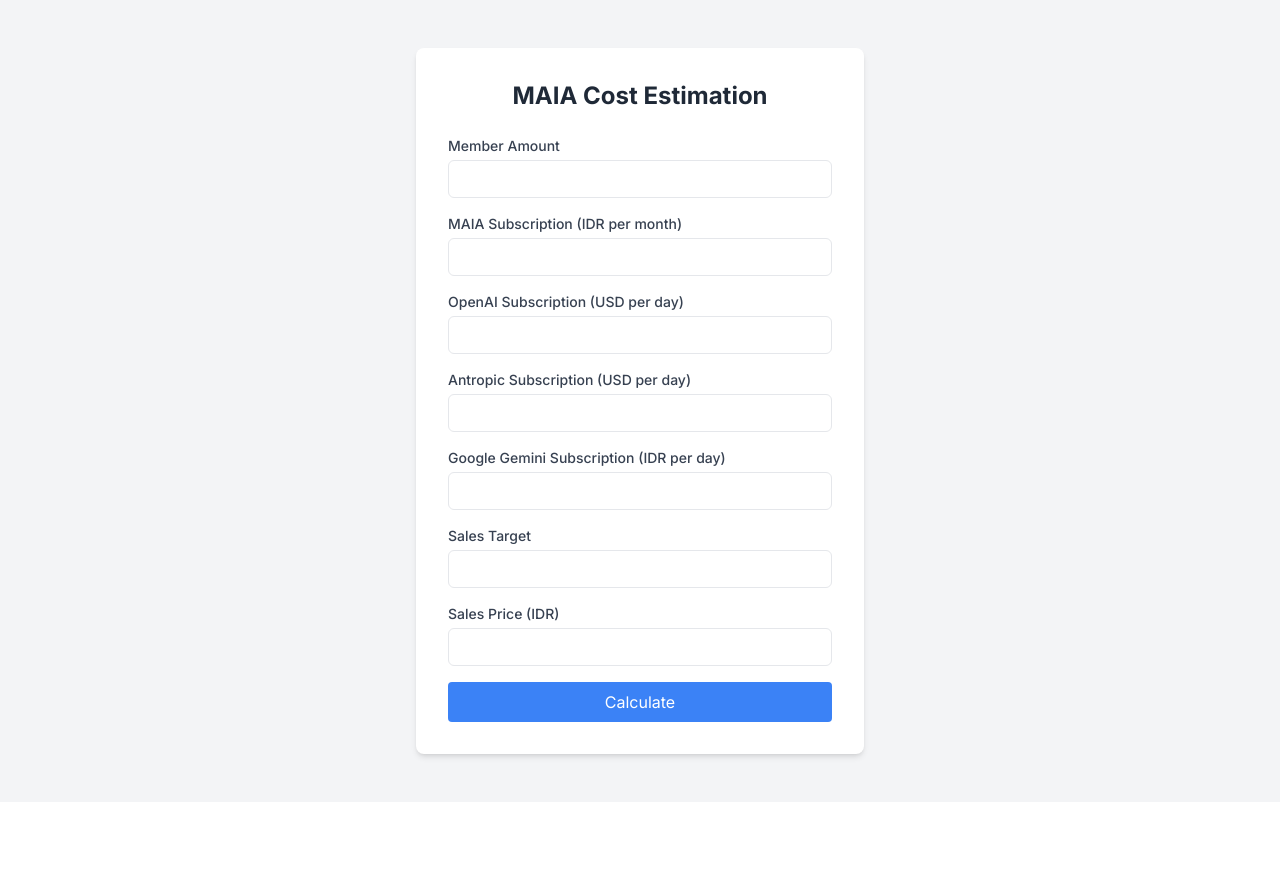
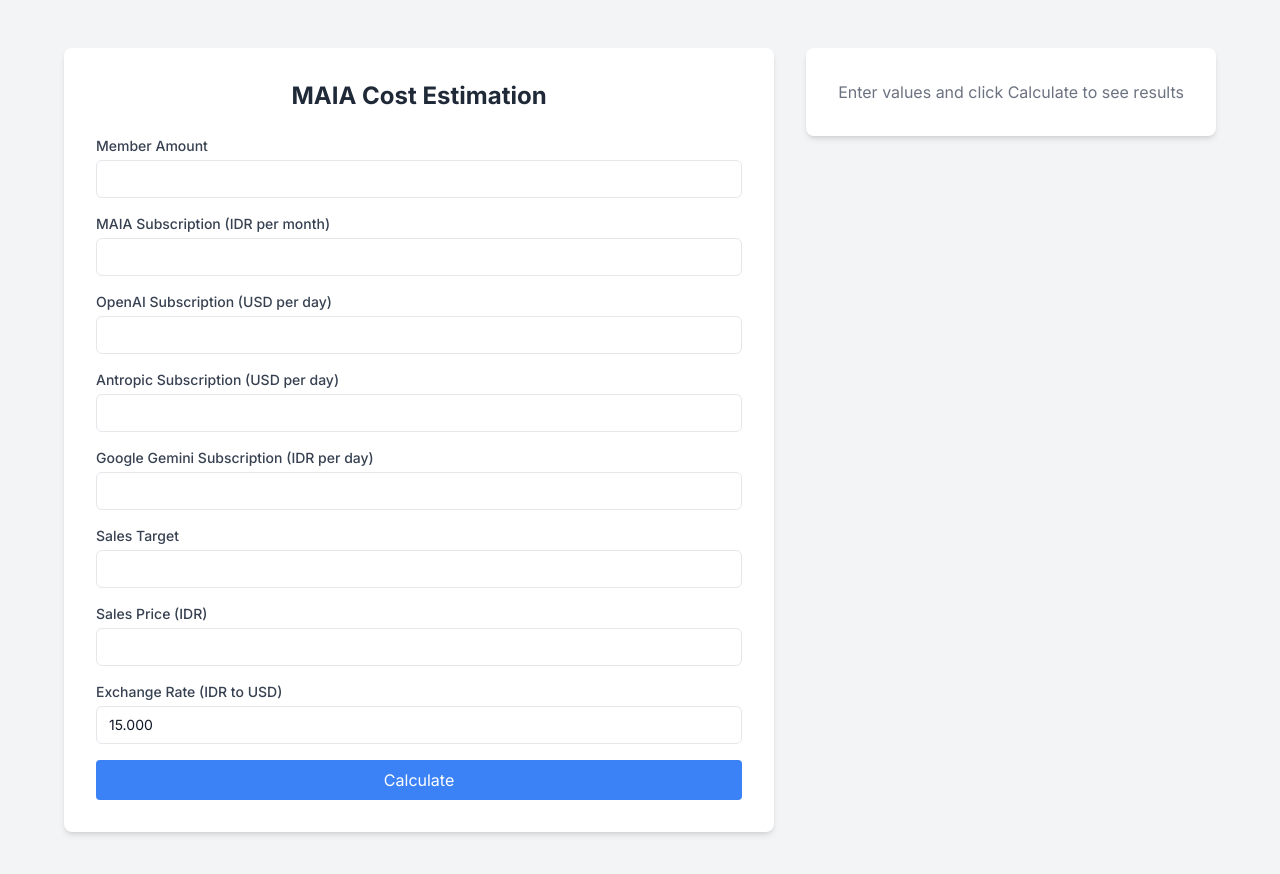
Before and after one commit to hidayatabisena/maiabudget, a Next.js app: page / in a window 1280 px wide. Shown: the top 874 px of the page. Before the commit the page ends 802 px from the top, so only its background shows below. Built offline with nearby package versions, Linux system fonts and the light colour scheme.

Commit message:
Change layout into grid

```diff
--- a/src/app/budget.tsx
+++ b/src/app/budget.tsx
@@ -15,8 +15,8 @@
   const [totalSales, setTotalSales] = useState<number>(0);
   const [profit, setProfit] = useState<number>(0);
   const [isCalculated, setIsCalculated] = useState<boolean>(false);
+  const [exchangeRate, setExchangeRate] = useState<number>(15000);
 
-  const exchangeRate = 15000;
   const daysInMonth = 30;
 
   const handleButtonClick = () => {
@@ -55,9 +55,9 @@
   };
 
   return (
-    <div className="min-h-screen flex items-center justify-center bg-gray-100 dark:bg-gray-900 py-12">
-      <div className="w-full max-w-md">
-        <div className="bg-white dark:bg-gray-800 p-8 rounded-lg shadow-md">
+    <div className="min-h-screen flex items-center justify-center bg-gray-100 dark:bg-gray-900 py-12 px-4">
+      <div className="w-full max-w-6xl flex flex-col md:flex-row gap-8">
+        <div className="flex-1 bg-white dark:bg-gray-800 p-8 rounded-lg shadow-md">
           <h1 className="text-2xl font-bold mb-6 text-center text-gray-800 dark:text-white">MAIA Cost Estimation</h1>
           <div className="space-y-4">
             <Input label="Member Amount" value={memberAmount} onChange={setMemberAmount} />
@@ -67,6 +67,7 @@
             <Input label="Google Gemini Subscription (IDR per day)" value={geminiSubscription} onChange={setGeminiSubscription} />
             <Input label="Sales Target" value={salesTarget} onChange={setSalesTarget} />
             <Input label="Sales Price (IDR)" value={salesPrice} onChange={setSalesPrice} />
+            <Input label="Exchange Rate (IDR to USD)" value={exchangeRate} onChange={setExchangeRate} />
 
             <button
               onClick={handleButtonClick}
@@ -74,15 +75,22 @@
             >
               {isCalculated ? 'Reset' : 'Calculate'}
             </button>
+          </div>
+        </div>
 
-            {isCalculated && (
-              <div className="mt-6 space-y-2 text-sm text-gray-800 dark:text-gray-200">
-                <p><strong>Total Price:</strong> {formatCurrency(totalPrice)}</p>
-                <p><strong>Total Sales:</strong> {formatCurrency(totalSales)}</p>
-                <p><strong>Profit per month:</strong> <span className="font-mono">{formatCurrency(profit)}</span></p>
-              </div>
-            )}
-          </div>
+        <div className="md:self-start bg-white dark:bg-gray-800 p-8 rounded-lg shadow-md">
+          {isCalculated ? (
+            <div className="space-y-4 text-gray-800 dark:text-gray-200">
+              <h2 className="text-xl font-bold mb-4">Results</h2>
+              <p><strong>Total Price:</strong> {formatCurrency(totalPrice)}</p>
+              <p><strong>Total Sales:</strong> {formatCurrency(totalSales)}</p>
+              <p><strong>Profit per month:</strong> <span className="font-mono">{formatCurrency(profit)}</span></p>
+            </div>
+          ) : (
+            <div className="text-gray-500 dark:text-gray-400 text-center">
+              <p>Enter values and click Calculate to see results</p>
+            </div>
+          )}
         </div>
       </div>
     </div>
```
